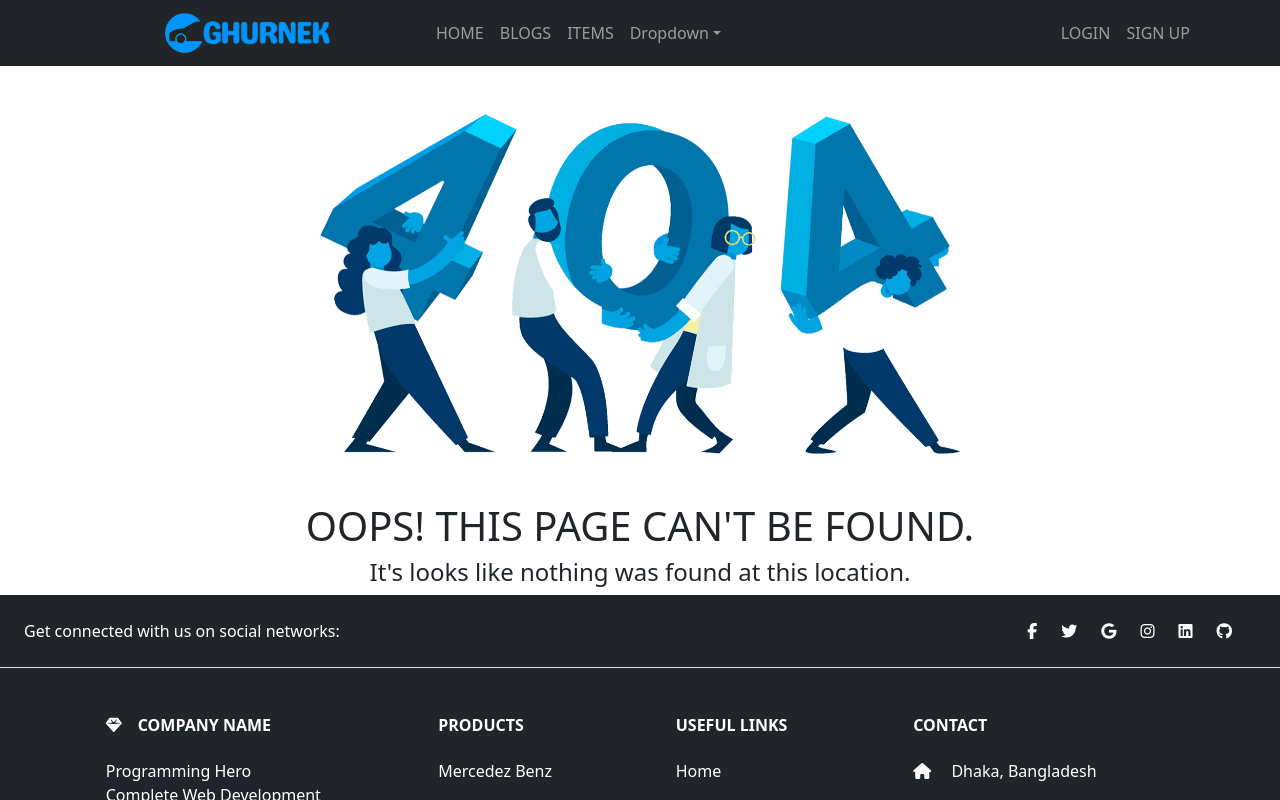
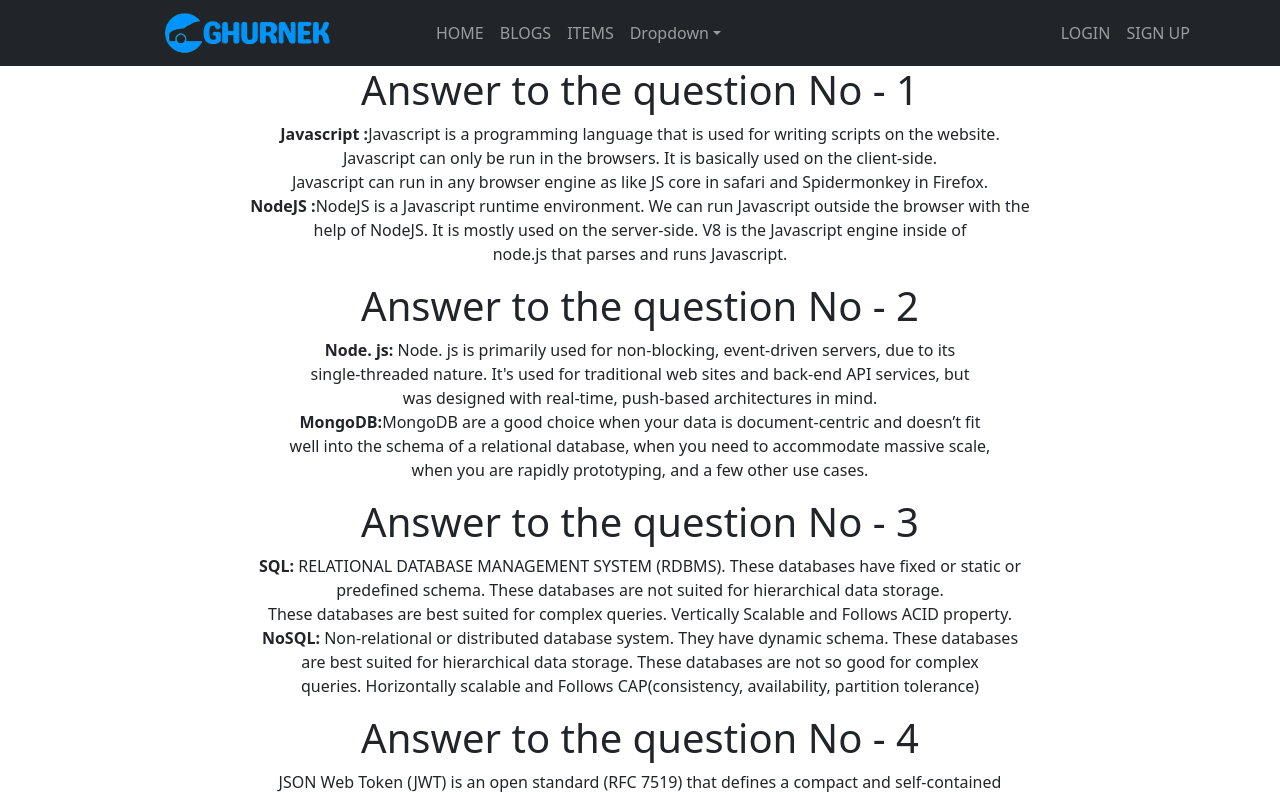
Before and after one commit to KawsarAlHasan/Car-Management-client, a React (Create React App) app: page /blogs in a window 1280 px wide. Shown: the top 800 px of the page. Built offline with nearby package versions, Linux system fonts and the light colour scheme.

Commit message:
answer to the question no 1,2,3 and 4

```diff
--- a/src/App.js
+++ b/src/App.js
@@ -7,6 +7,7 @@ import { Route, Routes } from 'react-router-dom';
 import Login from './Components/Login/Login/Login';
 import NotFound from './Components/NotFound/NotFound';
 import Signup from './Components/Login/Signup/Signup';
+import Blogs from './Components/Blogs/Blogs';
 
 function App() {
   return (
@@ -15,6 +16,7 @@ function App() {
       <Routes>
         <Route path='/' element={<Home></Home>}></Route>
         <Route path='/home' element={<Home></Home>}></Route>
+        <Route path='/blogs' element={<Blogs></Blogs>}></Route>
         <Route path='/login' element={<Login></Login>}></Route>
         <Route path='/signup' element={<Signup></Signup>}></Route>
         <Route path='/*' element={<NotFound></NotFound>}></Route>
--- /dev/null
+++ b/src/Components/Blogs/Blogs.js
@@ -0,0 +1,25 @@
+import React from 'react';
+
+const Blogs = (props) => {
+    return (
+        <div className='text-center'>
+            <h1>Answer to the question No - 1</h1>
+            <p><b>Javascript :</b>Javascript is a programming language that is used for writing scripts on the website. <br /> Javascript can only be run in the browsers. It is basically used on the client-side. <br /> Javascript can run in any browser engine as like JS core in safari and Spidermonkey in Firefox. <br />
+
+            <b>NodeJS :</b>NodeJS is a Javascript runtime environment. We can run Javascript outside the browser with the <br /> help of NodeJS. It is mostly used on the server-side. V8 is the Javascript engine inside of <br /> node.js that parses and runs Javascript. </p>
+
+            <h1>Answer to the question No - 2</h1>
+            <p><b>Node. js:</b> Node. js is primarily used for non-blocking, event-driven servers, due to its <br /> single-threaded nature. It's used for traditional web sites and back-end API services, but <br /> was designed with real-time, push-based architectures in mind.<br />
+            <b>MongoDB:</b>MongoDB are a good choice when your data is document-centric and doesn’t fit <br /> well into the schema of a relational database, when you need to accommodate massive scale,<br /> when you are rapidly prototyping, and a few other use cases.</p>
+
+            <h1>Answer to the question No - 3</h1>
+            <p><b>SQL:</b> RELATIONAL DATABASE MANAGEMENT SYSTEM (RDBMS). These databases have fixed or static or <br /> predefined schema. These databases are not suited for hierarchical data storage. <br /> These databases are best suited for complex queries. Vertically Scalable and Follows ACID property. <br />
+            <b>NoSQL:</b> Non-relational or distributed database system.  They have dynamic schema. These databases <br /> are best suited for hierarchical data storage. These databases are not so good for complex <br />queries. Horizontally scalable and Follows CAP(consistency, availability, partition tolerance) </p>
+
+            <h1>Answer to the question No - 4</h1>
+            <p>JSON Web Token (JWT) is an open standard (RFC 7519) that defines a compact and self-contained <br /> way for securely transmitting information between parties as a JSON object. This information<br /> can be verified and trusted because it is digitally signed. JWTs can be signed using a secret <br /> (with the HMAC algorithm) or a public/private key pair using RSA or ECDSA.</p>
+        </div>
+    );
+};
+
+export default Blogs;
```
